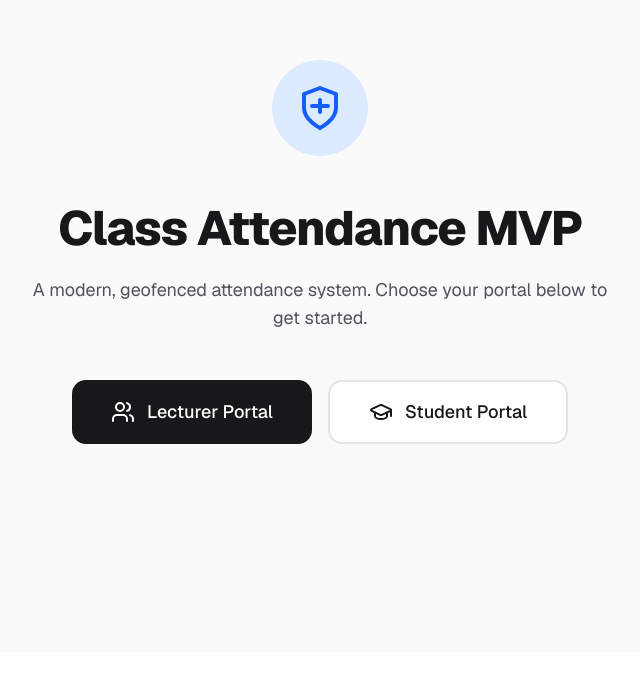
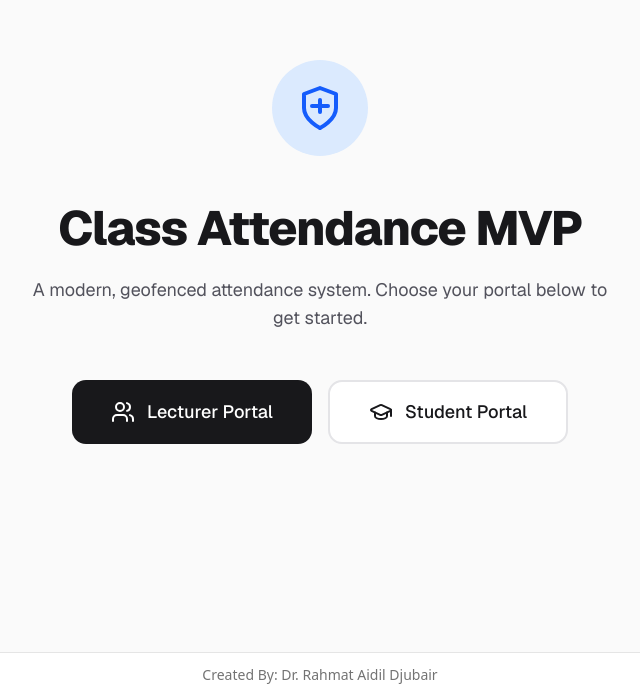
Before and after one commit to slashsly5-rgb/class-attendance-web, a Next.js app: page / in a window 1280 px wide. Shown: the part 148-845 px from the top of the page, without its empty margins (320-960 px from the left). Before the commit the page ends 800 px from the top, so only its background shows below. Built offline with nearby package versions, Linux system fonts and the light colour scheme.

Commit message:
feat: add global creator footer across all pages

```diff
--- a/src/app/layout.tsx
+++ b/src/app/layout.tsx
@@ -28,7 +28,16 @@ export default function RootLayout({
       <body
         className={`${geistSans.variable} ${geistMono.variable} antialiased`}
       >
-        {children}
+        <div className="min-h-screen flex flex-col">
+          <div className="flex-1">
+            {children}
+          </div>
+          <footer className="border-t border-border bg-background">
+            <div className="container mx-auto px-4 py-3 text-center text-sm text-muted-foreground">
+              Created By: Dr. Rahmat Aidil Djubair
+            </div>
+          </footer>
+        </div>
         <Toaster />
       </body>
     </html>
```
